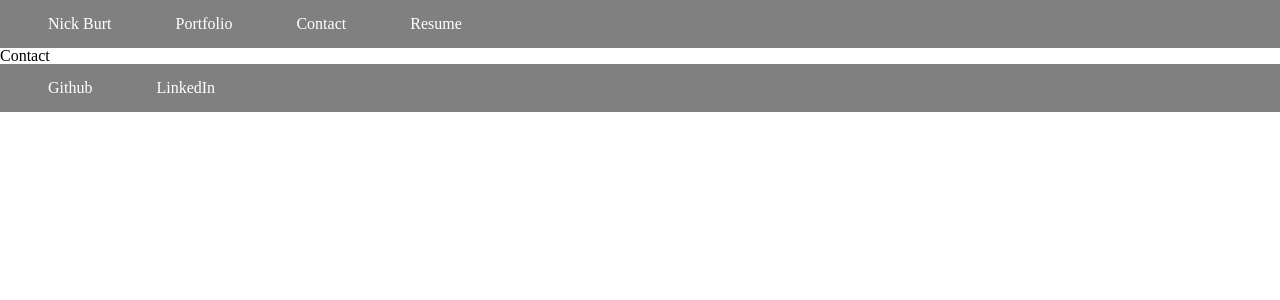
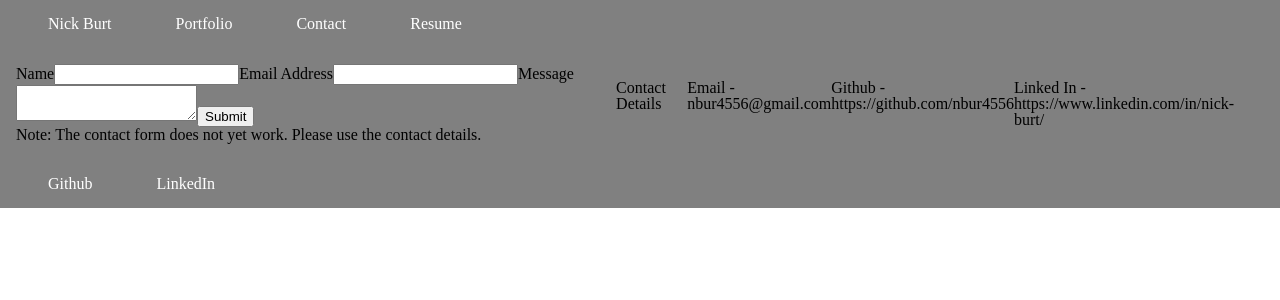
Before and after one commit to nbur4556/react-portfolio, a React (Create React App) app: page /contact in a window 1280 px wide. Shown: the top 300 px of the page. Built offline with nearby package versions, Linux system fonts and the light colour scheme.

Commit message:
adds contact page content

```diff
--- a/src/pages/Contact.js
+++ b/src/pages/Contact.js
@@ -1,7 +1,30 @@
 import React from 'react';
 
 const Contact = () => {
-    return (<div>Contact</div>);
+    return (
+        <section>
+            {/* Contact Form */}
+            <form>
+                <label>Name</label>
+                <input type="text" />
+                <label>Email Address</label>
+                <input type="text" />
+                <label>Message</label>
+                <textarea></textarea>
+                <button type="submit">Submit</button>
+
+                <p>Note: The contact form does not yet work. Please use the contact details.</p>
+            </form>
+
+            {/* Contact Details */}
+            <section>
+                <h2>Contact Details</h2>
+                <p>Email - nbur4556@gmail.com</p>
+                <p>Github - https://github.com/nbur4556</p>
+                <p>Linked In - https://www.linkedin.com/in/nick-burt/</p>
+            </section>
+        </section>
+    );
 }
 
 export default Contact;
```
